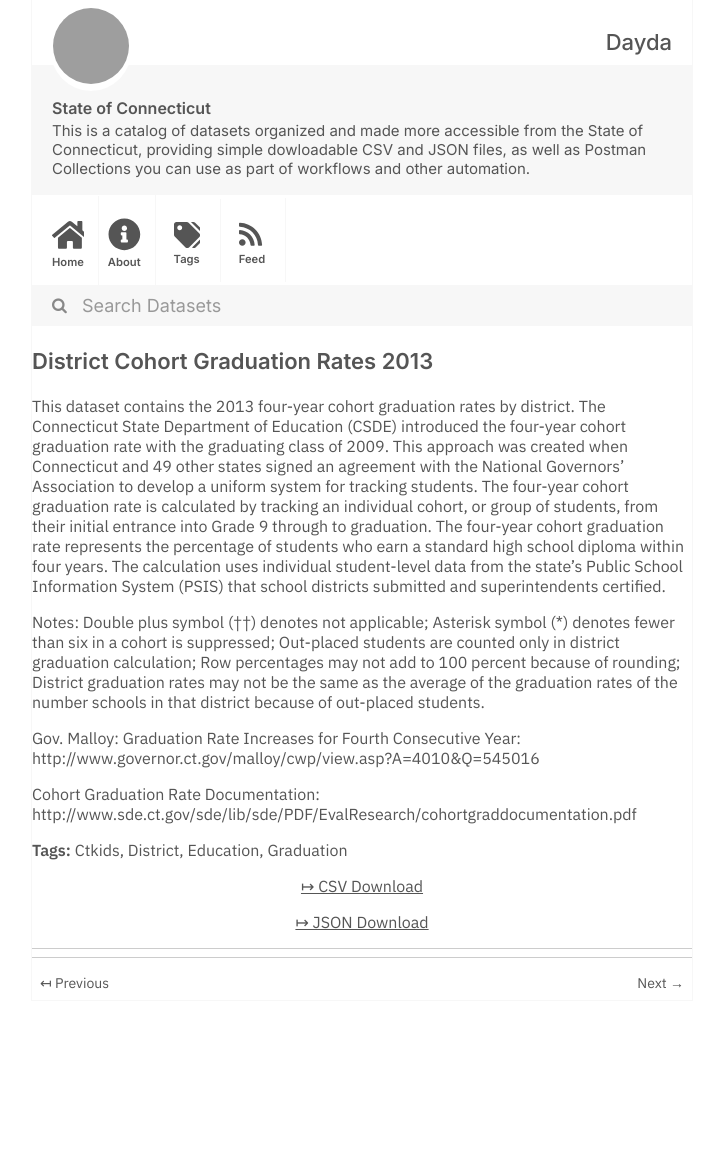
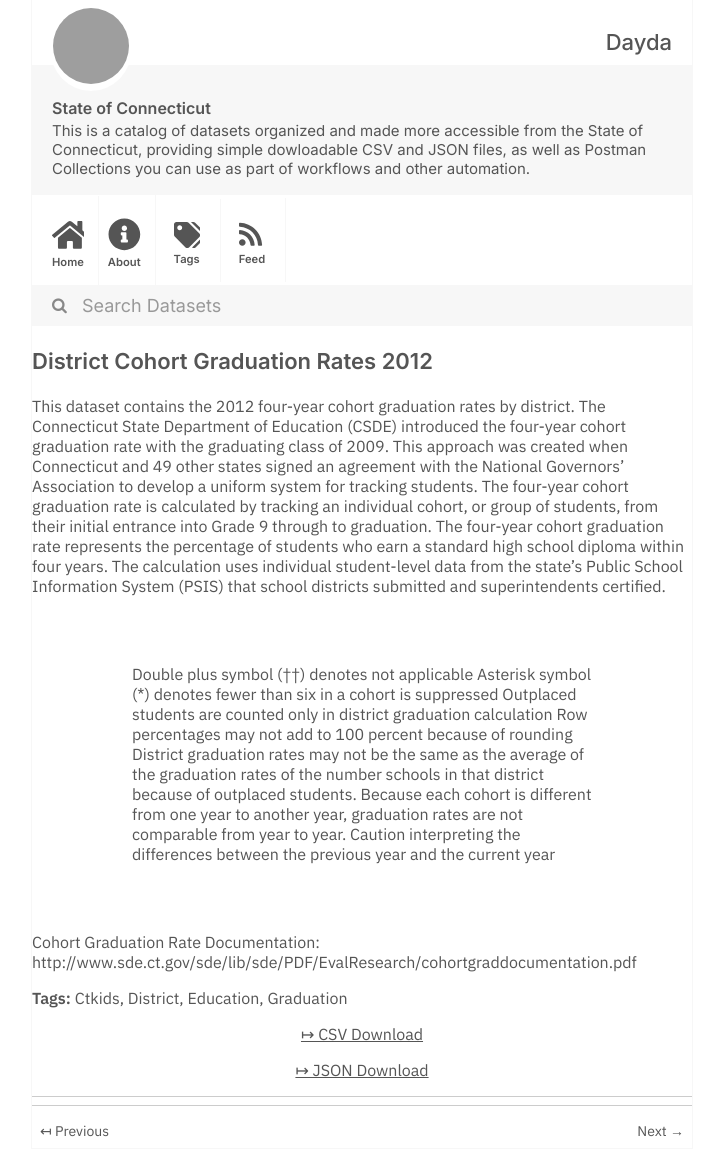
Before and after one commit to dayda-entities/state-of-connecticut, a Jekyll site: the page built from _posts/2020-11-12-district-cohort-graduation-rat.md, in a window 1280 px wide. Shown: the whole page, without its empty margins (278-1001 px from the left). Built offline with Jekyll 4.4.1, drawn with Linux system fonts in a browser that asks for light colours; before the commit the page ends 1001 px from its top, so only the background shows below that; grey boxes are pictures that could not be loaded.

Commit message:
Publish Data

```diff
--- a/_posts/2020-11-12-district-cohort-graduation-rat.md
+++ b/_posts/2020-11-12-district-cohort-graduation-rat.md
@@ -1,7 +1,7 @@
 ---
-title: District Cohort Graduation Rates 2013
-created: '2020-11-12T14:57:51.185043'
-modified: '2020-11-12T14:57:51.185054'
+title: District Cohort Graduation Rates 2012
+created: '2020-11-12T14:57:43.474770'
+modified: '2020-11-12T14:57:43.474777'
 state: active
 type: dataset
 tags:
@@ -11,22 +11,17 @@ tags:
   - Graduation
 groups:
   - Local Government
-csv_url: 'https://data.ct.gov/api/views/tga8-h5sq/rows.csv?accessType=DOWNLOAD'
-json_url: 'https://data.ct.gov/api/views/tga8-h5sq/rows.json?accessType=DOWNLOAD'
+csv_url: 'https://data.ct.gov/api/views/sus6-q2ti/rows.csv?accessType=DOWNLOAD'
+json_url: 'https://data.ct.gov/api/views/sus6-q2ti/rows.json?accessType=DOWNLOAD'
 layout: post
 
 ---
-This dataset contains the 2013 four-year cohort graduation rates by district.
-The Connecticut State Department of Education (CSDE) introduced the four-year cohort graduation rate with the graduating class of 2009. This approach was created when Connecticut and 49 other states signed an agreement with the National Governors’ Association to develop a uniform system for tracking students.  The four-year cohort graduation rate is calculated by tracking an individual cohort, or group of students, from their initial entrance into Grade 9 through to graduation. The four-year cohort graduation rate represents the percentage of students who earn a standard high school diploma within four years. The calculation uses individual student-level data from the state's Public School Information System (PSIS) that school districts submitted and superintendents certified.
+This dataset contains the 2012 four-year cohort graduation rates by district. The Connecticut State Department of Education (CSDE) introduced the four-year cohort graduation rate with the graduating class of 2009. This approach was created when Connecticut and 49 other states signed an agreement with the National Governors’ Association to develop a uniform system for tracking students. The four-year cohort graduation rate is calculated by tracking an individual cohort, or group of students, from their initial entrance into Grade 9 through to graduation. The four-year cohort graduation rate represents the percentage of students who earn a standard high school diploma within four years. The calculation uses individual student-level data from the state's Public School Information System (PSIS) that school districts submitted and superintendents certified.
+>> Double plus symbol (††) denotes not applicable
+>> Asterisk symbol (*) denotes fewer than six in a cohort is suppressed
+>> Outplaced students are counted only in district graduation calculation
+>> Row percentages may not add to 100 percent because of rounding
+>> District graduation rates may not be the same as the average of the graduation rates of the number schools in that district because of outplaced students.
+>> Because each cohort is different from one year to another year, graduation rates are not comparable from year to year. Caution interpreting the differences between the previous year and the current year
 
-Notes:
-Double plus symbol (††) denotes not applicable;
-Asterisk symbol (*) denotes fewer than six in a cohort is suppressed;
-Out-placed students are counted only in district graduation calculation;
-Row percentages may not add to 100 percent because of rounding;
-District graduation rates may not be the same as the average of the graduation rates of the number schools in that district because of out-placed students.
-
-Gov. Malloy: Graduation Rate Increases for Fourth Consecutive Year: http://www.governor.ct.gov/malloy/cwp/view.asp?A=4010&Q=545016
-
-Cohort Graduation Rate Documentation:
-http://www.sde.ct.gov/sde/lib/sde/PDF/EvalResearch/cohortgraddocumentation.pdf
+Cohort Graduation Rate Documentation: http://www.sde.ct.gov/sde/lib/sde/PDF/EvalResearch/cohortgraddocumentation.pdf
```
